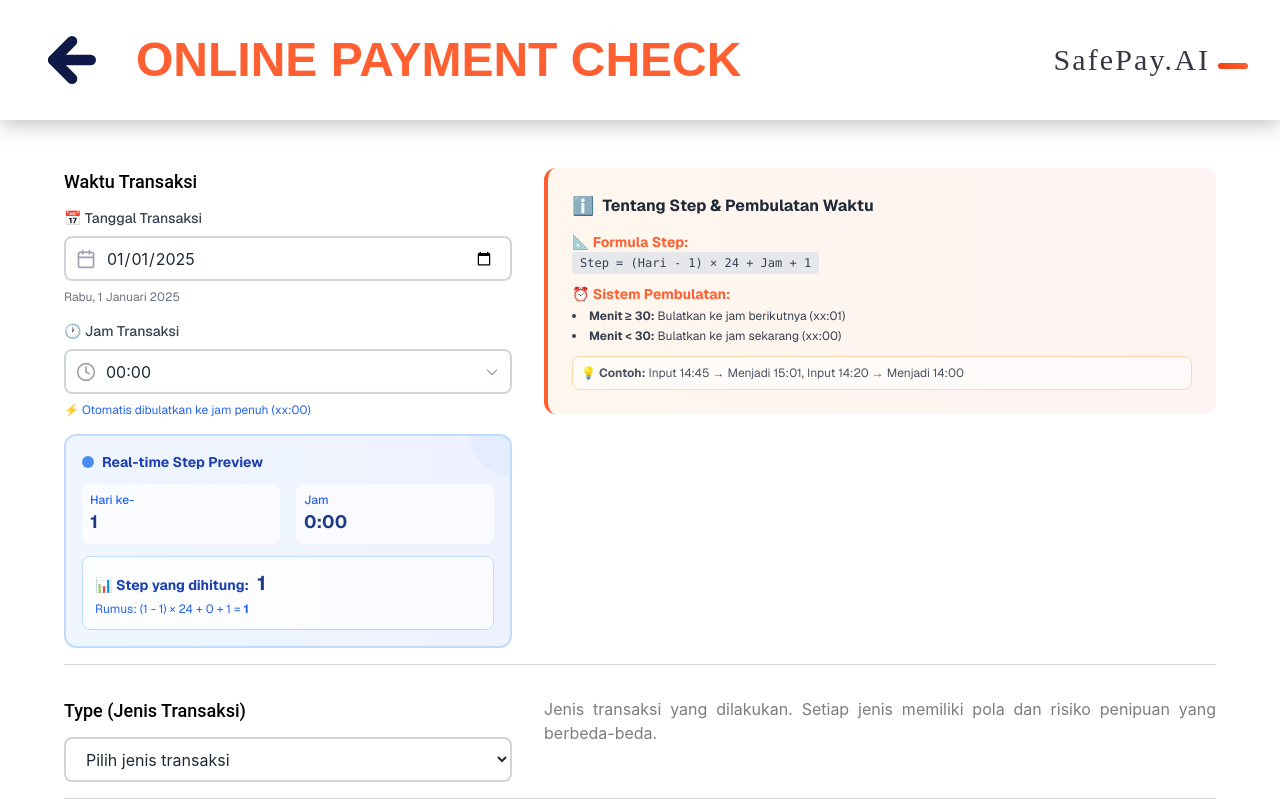
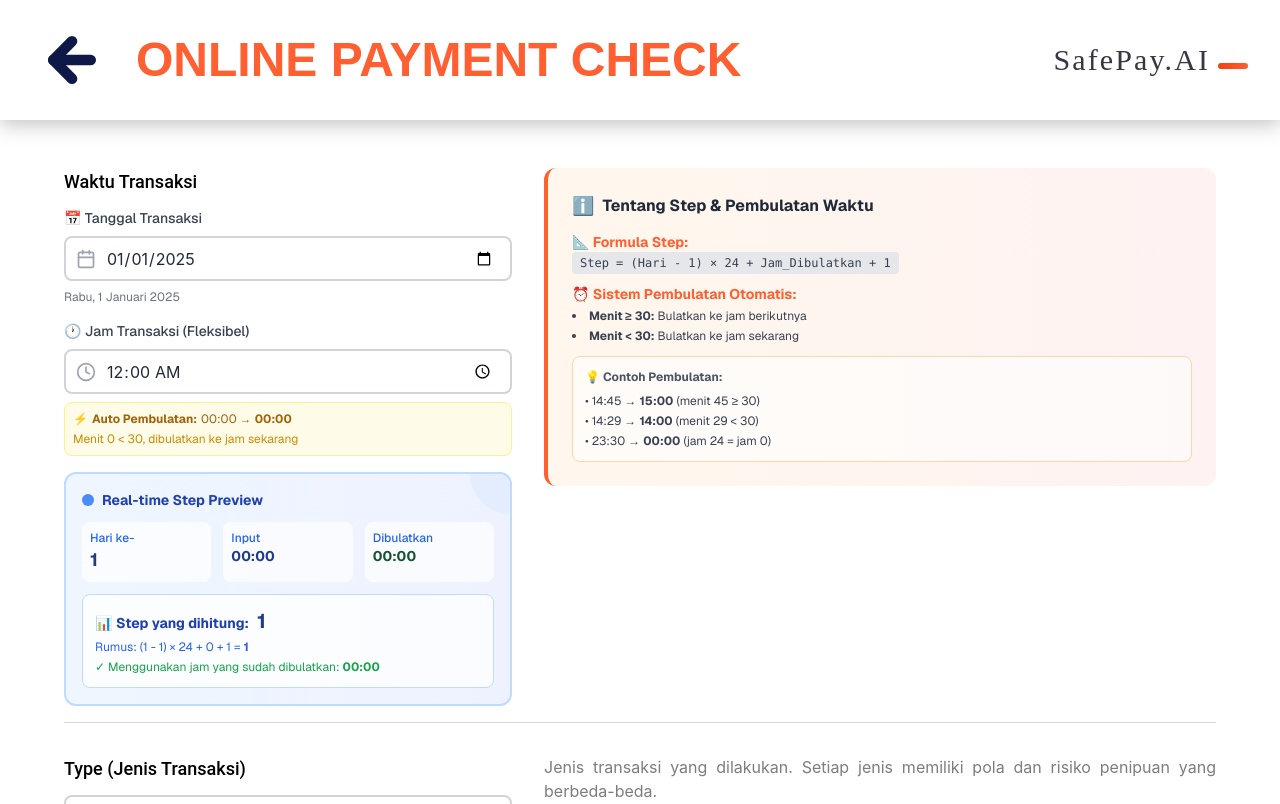
Before and after one commit to farizarvin/safepay.ai, a Next.js app: page /input-data/online-payment in a window 1280 px wide. Shown: the top 804 px of the page. Built offline with nearby package versions, Linux system fonts and the light colour scheme.

Commit message:
fix feature input step time

```diff
--- a/app/input-data/online-payment/page.tsx
+++ b/app/input-data/online-payment/page.tsx
@@ -10,7 +10,7 @@ import { useState } from "react"
 export default function OnlinePaymentInputPage() {
   const [formData, setFormData] = useState({
     transactionDate: "2025-01-01", // Format YYYY-MM-DD
-    transactionHour: "0", // Jam saja (0-23)
+    transactionTime: "00:00", // Format HH:MM (fleksibel dengan menit)
     type: "",
     amount: "",
     isFraud: "",
@@ -28,34 +28,37 @@ export default function OnlinePaymentInputPage() {
   }
 
   // Fungsi untuk membulatkan waktu berdasarkan aturan:
-  // >= 30 menit = jam berikutnya (:01)
-  // < 30 menit = jam sekarang (:00)
-  const roundTime = (timeString: string): { hour: number, minute: number, rounded: string } => {
+  // >= 30 menit = jam berikutnya (01:00)
+  // < 30 menit = jam sekarang (00:00)
+  const roundTime = (timeString: string): { originalHour: number, originalMinute: number, roundedHour: number, roundedTime: string } => {
     const [hours, minutes] = timeString.split(':').map(Number)
 
     if (minutes >= 30) {
-      // Bulatkan ke jam berikutnya dengan menit :01
+      // Bulatkan ke jam berikutnya
       const nextHour = (hours + 1) % 24
       return {
-        hour: nextHour,
-        minute: 1,
-        rounded: `${nextHour.toString().padStart(2, '0')}:01`
+        originalHour: hours,
+        originalMinute: minutes,
+        roundedHour: nextHour,
+        roundedTime: `${nextHour.toString().padStart(2, '0')}:00`
       }
     } else {
-      // Bulatkan ke jam sekarang dengan menit :00
+      // Bulatkan ke jam sekarang
       return {
-        hour: hours,
-        minute: 0,
-        rounded: `${hours.toString().padStart(2, '0')}:00`
+        originalHour: hours,
+        originalMinute: minutes,
+        roundedHour: hours,
+        roundedTime: `${hours.toString().padStart(2, '0')}:00`
       }
     }
   }
 
   // Fungsi untuk menghitung step berdasarkan tanggal dan jam yang sudah dibulatkan
-  const calculateStep = (dateString: string, hourValue: string): number => {
+  const calculateStep = (dateString: string, timeString: string): number => {
     const date = new Date(dateString)
     const day = date.getDate()
-    const hour = parseInt(hourValue)
+    const roundedTime = roundTime(timeString)
+    const hour = roundedTime.roundedHour
 
     // Rumus: step = (day - 1) * 24 + hour + 1
     const step = (day - 1) * 24 + hour + 1
@@ -79,19 +82,12 @@ export default function OnlinePaymentInputPage() {
     return date.toLocaleDateString('id-ID', options)
   }
 
-  // Generate jam untuk dropdown (0-23)
-  const generateHourOptions = () => {
-    return Array.from({ length: 24 }, (_, i) => ({
-      value: i.toString(),
-      label: `${i.toString().padStart(2, '0')}:00`
-    }))
-  }
-
   const handleSubmit = (e: React.FormEvent) => {
     e.preventDefault()
 
-    // Hitung step berdasarkan jam yang dipilih (sudah dalam format jam bulat)
-    const calculatedStep = calculateStep(formData.transactionDate, formData.transactionHour)
+    // Bulatkan waktu sebelum menghitung step
+    const roundedTimeInfo = roundTime(formData.transactionTime)
+    const calculatedStep = calculateStep(formData.transactionDate, formData.transactionTime)
 
     // Validasi step
     if (!validateStep(calculatedStep)) {
@@ -100,14 +96,13 @@ export default function OnlinePaymentInputPage() {
       return
     }
 
-    // Parse tanggal dan jam untuk debugging
+    // Parse tanggal untuk debugging
     const date = new Date(formData.transactionDate)
     const day = date.getDate()
-    const hour = parseInt(formData.transactionHour)
 
-    // Siapkan data untuk backend (step sudah dikonversi)
+    // Siapkan data untuk backend (step sudah dikonversi dengan waktu yang dibulatkan)
     const dataForBackend = {
-      step: calculatedStep, // Step yang sudah dihitung
+      step: calculatedStep, // Step yang sudah dihitung berdasarkan waktu yang dibulatkan
       type: formData.type,
       amount: parseFloat(formData.amount),
       isFraud: parseInt(formData.isFraud),
@@ -115,17 +110,27 @@ export default function OnlinePaymentInputPage() {
       newbalanceOrig: parseFloat(formData.newbalanceOrig),
       oldbalanceDest: parseFloat(formData.oldbalanceDest),
       newbalanceDest: parseFloat(formData.newbalanceDest),
+      // Info tambahan untuk debugging
+      originalTime: formData.transactionTime,
+      roundedTime: roundedTimeInfo.roundedTime,
     }
 
     // Console log untuk debugging
     console.log("=== DEBUGGING INFO ===")
     console.log("📅 Input Tanggal:", formData.transactionDate)
-    console.log("🕐 Input Jam:", formData.transactionHour)
+    console.log("🕐 Input Jam (Original):", formData.transactionTime)
     console.log("📅 Tanggal Readable:", formatReadableDate(formData.transactionDate))
     console.log("📊 Hari dari tanggal:", day)
-    console.log("🕐 Jam yang dipilih:", hour)
-    console.log("📐 Rumus Step: (", day, "- 1) × 24 +", hour, "+ 1")
-    console.log("📐 Perhitungan: (", day - 1, ") × 24 +", hour, "+ 1 =", calculatedStep)
+    console.log("--- PROSES PEMBULATAN ---")
+    console.log("🕐 Jam Original:", roundedTimeInfo.originalHour, "Menit:", roundedTimeInfo.originalMinute)
+    console.log("⚡ Logika Pembulatan:", roundedTimeInfo.originalMinute >= 30 ?
+      `Menit ${roundedTimeInfo.originalMinute} >= 30, bulatkan ke jam berikutnya` :
+      `Menit ${roundedTimeInfo.originalMinute} < 30, bulatkan ke jam sekarang`)
+    console.log("🕐 Jam Setelah Pembulatan:", roundedTimeInfo.roundedHour)
+    console.log("🕐 Waktu Final untuk Step:", roundedTimeInfo.roundedTime)
+    console.log("--- PERHITUNGAN STEP ---")
+    console.log("📐 Rumus Step: (", day, "- 1) × 24 +", roundedTimeInfo.roundedHour, "+ 1")
+    console.log("📐 Perhitungan: (", day - 1, ") × 24 +", roundedTimeInfo.roundedHour, "+ 1 =", calculatedStep)
     console.log("✅ Step yang dihitung:", calculatedStep)
     console.log("📊 Data untuk Backend:", dataForBackend)
     console.log("===================")
@@ -134,11 +139,11 @@ export default function OnlinePaymentInputPage() {
     console.log("🚀 Data siap dikirim ke backend!")
   }
 
-  // Hitung step real-time untuk preview
-  const currentStep = calculateStep(formData.transactionDate, formData.transactionHour)
+  // Hitung step dan pembulatan real-time untuk preview
+  const currentRoundedTime = roundTime(formData.transactionTime)
+  const currentStep = calculateStep(formData.transactionDate, formData.transactionTime)
   const currentDate = new Date(formData.transactionDate)
   const currentDay = currentDate.getDate()
-  const currentHour = parseInt(formData.transactionHour)
 
   return (
     <div className="relative min-h-screen bg-white">
@@ -214,39 +219,41 @@ export default function OnlinePaymentInputPage() {
                     </p>
                   </div>
 
-                  {/* Input Jam dengan Dropdown */}
+                  {/* Input Jam dengan Time Input (Fleksibel dengan Menit) */}
                   <div className="space-y-2">
                     <label className="block text-sm font-medium text-gray-700">
-                      🕐 Jam Transaksi
+                      🕐 Jam Transaksi (Fleksibel)
                     </label>
                     <div className="relative">
                       <div className="absolute inset-y-0 left-0 pl-3 flex items-center pointer-events-none">
                         <Clock className="w-5 h-5 text-gray-400" />
                       </div>
-                      <select
-                        value={formData.transactionHour}
-                        onChange={(e: React.ChangeEvent<HTMLSelectElement>) =>
-                          handleInputChange("transactionHour", e.target.value)
+                      <input
+                        type="time"
+                        value={formData.transactionTime}
+                        onChange={(e: React.ChangeEvent<HTMLInputElement>) =>
+                          handleInputChange("transactionTime", e.target.value)
                         }
-                        className="w-full h-[45px] pl-10 pr-4 py-2 bg-white border-2 border-gray-300 rounded-lg text-gray-800 text-base focus:border-[#FF5F31] focus:ring-4 focus:ring-[#FF5F31]/20 transition-all duration-300 hover:border-gray-400 appearance-none"
+                        className="w-full h-[45px] pl-10 pr-4 py-2 bg-white border-2 border-gray-300 rounded-lg text-gray-800 text-base focus:border-[#FF5F31] focus:ring-4 focus:ring-[#FF5F31]/20 transition-all duration-300 hover:border-gray-400"
                         style={{ fontFamily: "Inter, sans-serif" }}
                         required
-                      >
-                        {generateHourOptions().map((option) => (
-                          <option key={option.value} value={option.value}>
-                            {option.label}
-                          </option>
-                        ))}
-                      </select>
-                      <div className="absolute inset-y-0 right-0 pr-3 flex items-center pointer-events-none">
-                        <svg className="w-4 h-4 text-gray-400" fill="none" stroke="currentColor" viewBox="0 0 24 24">
-                          <path strokeLinecap="round" strokeLinejoin="round" strokeWidth={2} d="M19 9l-7 7-7-7" />
-                        </svg>
-                      </div>
+                      />
                     </div>
-                    <p className="text-xs text-blue-600">
-                      ⚡ Otomatis dibulatkan ke jam penuh (xx:00)
-                    </p>
+                    <div className="bg-yellow-50 border border-yellow-200 rounded-lg p-2">
+                      <p className="text-xs text-yellow-700 flex items-center">
+                        <span className="mr-1">⚡</span>
+                        <strong>Auto Pembulatan:</strong>
+                        <span className="ml-1">
+                          {formData.transactionTime} → <strong>{currentRoundedTime.roundedTime}</strong>
+                        </span>
+                      </p>
+                      <p className="text-xs text-yellow-600 mt-1">
+                        {currentRoundedTime.originalMinute >= 30 ?
+                          `Menit ${currentRoundedTime.originalMinute} ≥ 30, dibulatkan ke jam berikutnya` :
+                          `Menit ${currentRoundedTime.originalMinute} < 30, dibulatkan ke jam sekarang`
+                        }
+                      </p>
+                    </div>
                   </div>
 
                   {/* Preview Step dengan Design Baru */}
@@ -258,14 +265,18 @@ export default function OnlinePaymentInputPage() {
                         <h4 className="text-sm font-bold text-blue-800">Real-time Step Preview</h4>
                       </div>
 
-                      <div className="grid grid-cols-2 gap-4 mb-3">
+                      <div className="grid grid-cols-3 gap-3 mb-3">
                         <div className="bg-white/70 rounded-lg p-2">
                           <p className="text-xs text-blue-600 font-medium">Hari ke-</p>
                           <p className="text-lg font-bold text-blue-900">{currentDay}</p>
                         </div>
                         <div className="bg-white/70 rounded-lg p-2">
-                          <p className="text-xs text-blue-600 font-medium">Jam</p>
-                          <p className="text-lg font-bold text-blue-900">{currentHour}:00</p>
+                          <p className="text-xs text-blue-600 font-medium">Input</p>
+                          <p className="text-sm font-bold text-blue-900">{formData.transactionTime}</p>
+                        </div>
+                        <div className="bg-white/70 rounded-lg p-2">
+                          <p className="text-xs text-blue-600 font-medium">Dibulatkan</p>
+                          <p className="text-sm font-bold text-green-900">{currentRoundedTime.roundedTime}</p>
                         </div>
                       </div>
 
@@ -275,7 +286,10 @@ export default function OnlinePaymentInputPage() {
                           <span className="text-xl font-bold text-blue-900 ml-2">{currentStep}</span>
                         </p>
                         <p className="text-xs text-blue-600">
-                          Rumus: ({currentDay} - 1) × 24 + {currentHour} + 1 = <strong>{currentStep}</strong>
+                          Rumus: ({currentDay} - 1) × 24 + {currentRoundedTime.roundedHour} + 1 = <strong>{currentStep}</strong>
+                        </p>
+                        <p className="text-xs text-green-600 mt-1">
+                          ✓ Menggunakan jam yang sudah dibulatkan: <strong>{currentRoundedTime.roundedTime}</strong>
                         </p>
                       </div>
                     </div>
@@ -293,22 +307,25 @@ export default function OnlinePaymentInputPage() {
                       <strong className="text-[#FF5F31]">📐 Formula Step:</strong>
                       <br />
                       <code className="bg-gray-200 px-2 py-1 rounded text-xs font-mono">
-                        Step = (Hari - 1) × 24 + Jam + 1
+                        Step = (Hari - 1) × 24 + Jam_Dibulatkan + 1
                       </code>
                     </div>
 
                     <div>
-                      <strong className="text-[#FF5F31]">⏰ Sistem Pembulatan:</strong>
+                      <strong className="text-[#FF5F31]">⏰ Sistem Pembulatan Otomatis:</strong>
                       <ul className="list-disc list-inside mt-1 space-y-1 text-xs">
-                        <li><strong>Menit ≥ 30:</strong> Bulatkan ke jam berikutnya (xx:01)</li>
-                        <li><strong>Menit &lt; 30:</strong> Bulatkan ke jam sekarang (xx:00)</li>
+                        <li><strong>Menit ≥ 30:</strong> Bulatkan ke jam berikutnya</li>
+                        <li><strong>Menit &lt; 30:</strong> Bulatkan ke jam sekarang</li>
                       </ul>
                     </div>
 
-                    <div className="bg-white/60 rounded-lg p-2 border border-orange-200">
-                      <p className="text-xs text-gray-600">
-                        💡 <strong>Contoh:</strong> Input 14:45 → Menjadi 15:01, Input 14:20 → Menjadi 14:00
-                      </p>
+                    <div className="bg-white/60 rounded-lg p-3 border border-orange-200">
+                      <p className="text-xs text-gray-600 font-medium mb-2">💡 <strong>Contoh Pembulatan:</strong></p>
+                      <div className="grid grid-cols-1 gap-1 text-xs">
+                        <div>• 14:45 → <strong>15:00</strong> (menit 45 ≥ 30)</div>
+                        <div>• 14:29 → <strong>14:00</strong> (menit 29 &lt; 30)</div>
+                        <div>• 23:30 → <strong>00:00</strong> (jam 24 = jam 0)</div>
+                      </div>
                     </div>
                   </div>
                 </div>
```
